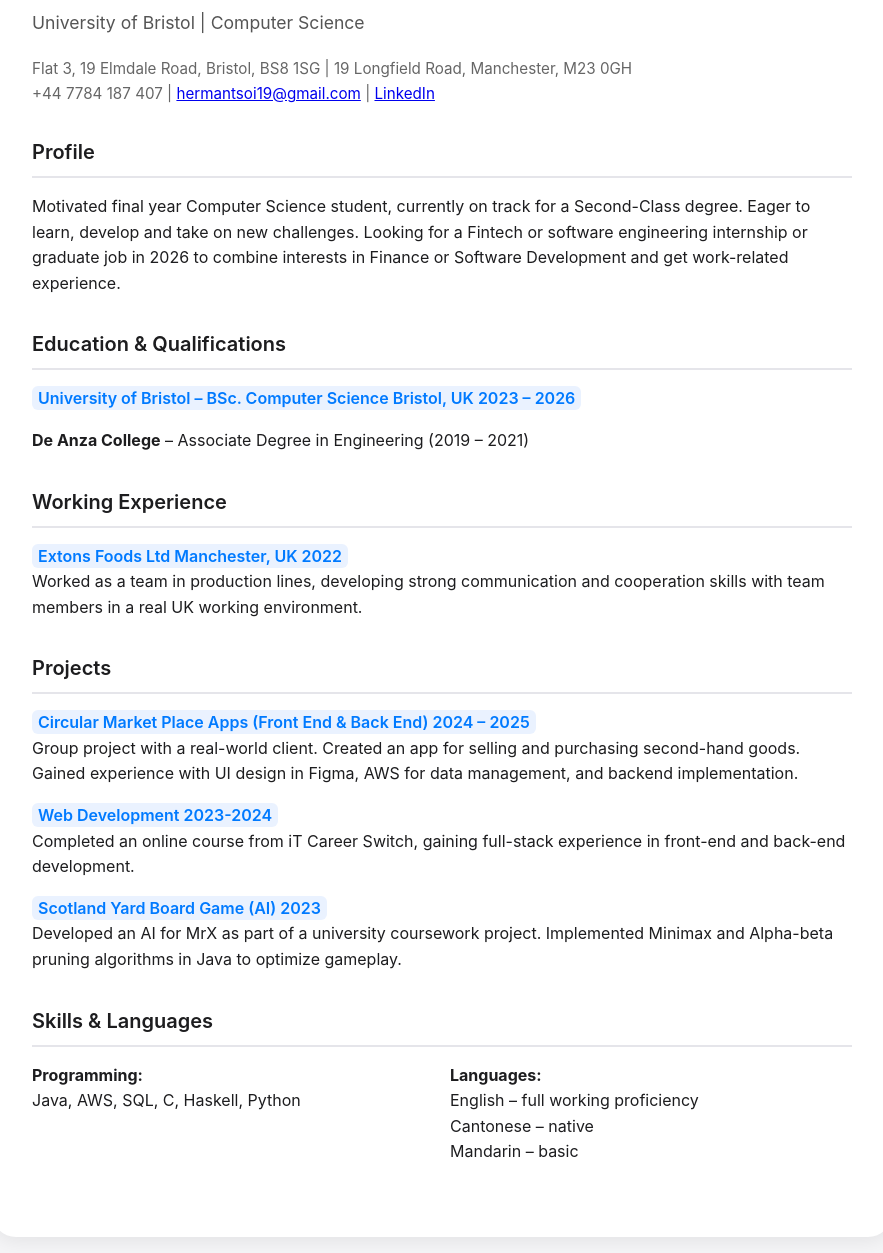
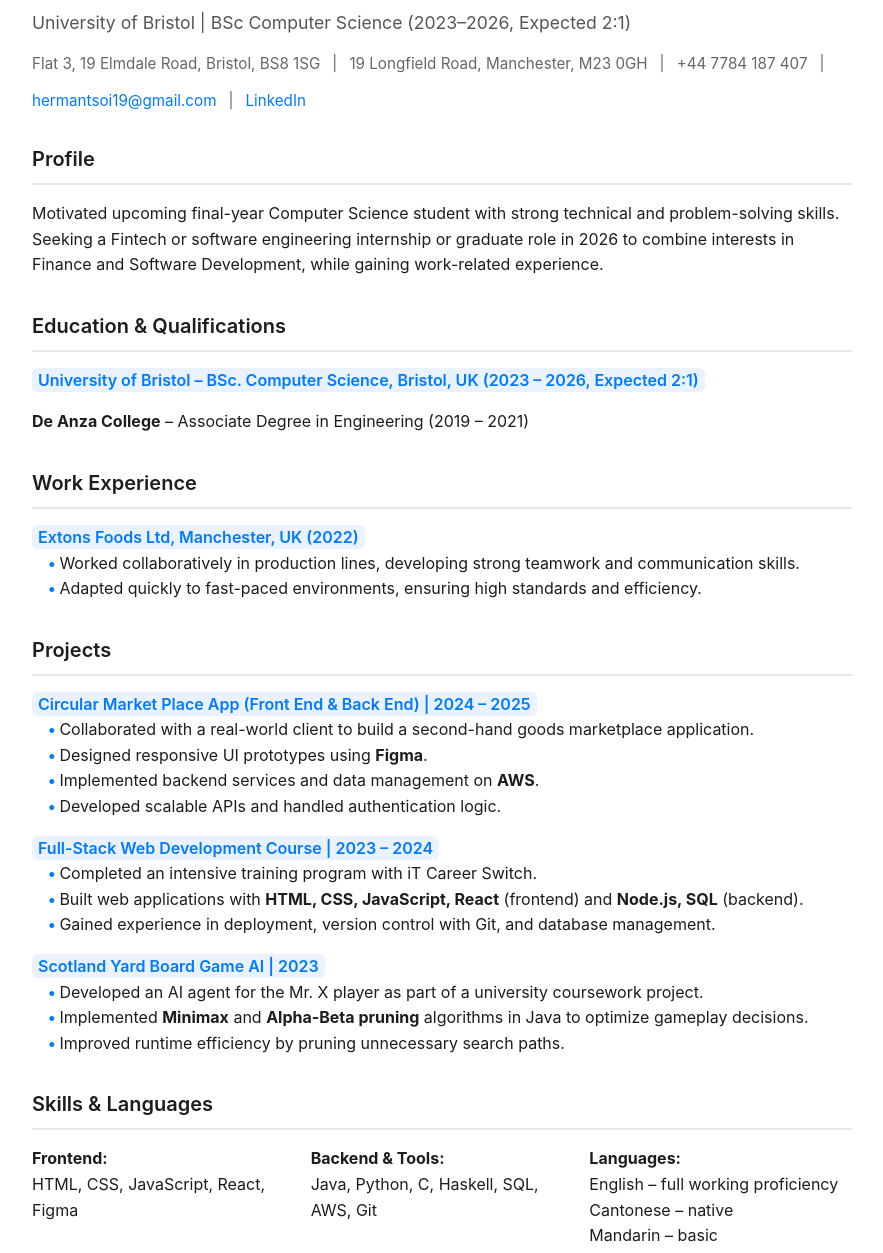
Before and after one commit to tsoiHerman/hermantsoi.github.io, a plain HTML site: page index.html in a window 1280 px wide. Shown: the part 127-1380 px from the top of the page, without its empty margins (198-1081 px from the left). Drawn offline with Linux system fonts and the light colour scheme.

Commit message:
Update index.html

```diff
--- a/index.html
+++ b/index.html
@@ -31,13 +31,19 @@
     .subtitle {
       font-size: 1.1rem;
       color: #555;
-      margin-bottom: 20px;
+      margin-bottom: 15px;
     }
     .contact {
       font-size: 0.95rem;
       color: #666;
+      display: flex;
+      flex-wrap: wrap;
+      gap: 12px;
       margin-bottom: 30px;
     }
+    .contact a { color: #007aff; text-decoration: none; }
+    .contact a:hover { text-decoration: underline; }
+
     .section {
       margin-bottom: 32px;
     }
@@ -49,21 +55,14 @@
       margin-bottom: 16px;
       color: #1d1d1f;
     }
-    ul { list-style: none; }
+    ul { list-style: none; padding-left: 16px; }
     ul li::before {
       content: "• ";
       color: #007aff; /* Apple blue accent */
       font-weight: bold;
     }
-    .job, .project, .edu {
-      margin-bottom: 16px;
-    }
+    .job, .project, .edu { margin-bottom: 16px; }
     strong { color: #1d1d1f; }
-    .skills-grid {
-      display: grid;
-      grid-template-columns: 1fr 1fr;
-      gap: 16px;
-    }
     .highlight {
       background: #eaf2ff;
       color: #007aff;
@@ -71,9 +70,23 @@
       padding: 2px 6px;
       border-radius: 6px;
     }
+    .skills-grid {
+      display: grid;
+      grid-template-columns: 1fr 1fr 1fr;
+      gap: 16px;
+    }
+
+    /* Responsive */
     @media (max-width: 600px) {
       body { padding: 20px; }
       .skills-grid { grid-template-columns: 1fr; }
+    }
+
+    /* Print styles */
+    @media print {
+      body { background: #fff; padding: 0; }
+      .container { box-shadow: none; border-radius: 0; padding: 20px; }
+      a { color: black; text-decoration: none; }
     }
   </style>
 </head>
@@ -81,38 +94,41 @@
   <div class="container">
     <!-- Header -->
     <h1>Herman Tsoi</h1>
-    <p class="subtitle">University of Bristol | Computer Science</p>
-    <p class="contact">
-  Flat 3, 19 Elmdale Road, Bristol, BS8 1SG | 19 Longfield Road, Manchester, M23 0GH<br>
-  +44 7784 187 407 | <a href="mailto:hermantsoi19@gmail.com">hermantsoi19@gmail.com</a> |
-  <a href="https://www.linkedin.com/in/herman-tsoi-aa85b5229/" target="_blank">LinkedIn</a>
-    </p>
-
+    <p class="subtitle">University of Bristol | BSc Computer Science (2023–2026, Expected 2:1)</p>
+    <div class="contact">
+      <span>Flat 3, 19 Elmdale Road, Bristol, BS8 1SG</span> |
+      <span>19 Longfield Road, Manchester, M23 0GH</span> |
+      <span>+44 7784 187 407</span> |
+      <a href="mailto:hermantsoi19@gmail.com">hermantsoi19@gmail.com</a> |
+      <a href="https://www.linkedin.com/in/herman-tsoi-aa85b5229/" target="_blank" rel="noopener noreferrer">LinkedIn</a>
+    </div>
 
     <!-- Profile -->
     <div class="section">
       <h2>Profile</h2>
       <p>
-        Motivated final year Computer Science student, currently on track for a Second-Class degree.
-        Eager to learn, develop and take on new challenges. Looking for a Fintech or software engineering internship
-        or graduate job in 2026 to combine interests in Finance or Software Development and get work-related experience.
+        Motivated upcoming final-year Computer Science student with strong technical and problem-solving skills.
+        Seeking a Fintech or software engineering internship or graduate role in 2026 to combine interests in
+        Finance and Software Development, while gaining work-related experience.
       </p>
     </div>
 
     <!-- Education -->
     <div class="section">
       <h2>Education & Qualifications</h2>
-      <div class="edu"><span class="highlight">University of Bristol – BSc. Computer Science Bristol, UK 2023 – 2026</span></div>
+      <div class="edu"><span class="highlight">University of Bristol – BSc. Computer Science, Bristol, UK (2023 – 2026, Expected 2:1)</span></div>
       <div class="edu"><strong>De Anza College</strong> – Associate Degree in Engineering (2019 – 2021)</div>
     </div>
 
     <!-- Experience -->
     <div class="section">
-      <h2>Working Experience</h2>
+      <h2>Work Experience</h2>
       <div class="job">
-        <span class="highlight">Extons Foods Ltd Manchester, UK 2022</span><br>
-        Worked as a team in production lines, developing strong communication and cooperation skills
-        with team members in a real UK working environment.
+        <span class="highlight">Extons Foods Ltd, Manchester, UK (2022)</span>
+        <ul>
+          <li>Worked collaboratively in production lines, developing strong teamwork and communication skills.</li>
+          <li>Adapted quickly to fast-paced environments, ensuring high standards and efficiency.</li>
+        </ul>
       </div>
     </div>
 
@@ -120,18 +136,31 @@
     <div class="section">
       <h2>Projects</h2>
       <div class="project">
-        <span class="highlight">Circular Market Place Apps (Front End & Back End) 2024 – 2025</span><br>
-        Group project with a real-world client. Created an app for selling and purchasing second-hand goods.
-        Gained experience with UI design in Figma, AWS for data management, and backend implementation.
+        <span class="highlight">Circular Market Place App (Front End & Back End) | 2024 – 2025</span>
+        <ul>
+          <li>Collaborated with a real-world client to build a second-hand goods marketplace application.</li>
+          <li>Designed responsive UI prototypes using <strong>Figma</strong>.</li>
+          <li>Implemented backend services and data management on <strong>AWS</strong>.</li>
+          <li>Developed scalable APIs and handled authentication logic.</li>
+        </ul>
       </div>
+
       <div class="project">
-        <span class="highlight">Web Development 2023-2024</span><br>
-        Completed an online course from iT Career Switch, gaining full-stack experience in front-end and back-end development.
+        <span class="highlight">Full-Stack Web Development Course | 2023 – 2024</span>
+        <ul>
+          <li>Completed an intensive training program with iT Career Switch.</li>
+          <li>Built web applications with <strong>HTML, CSS, JavaScript, React</strong> (frontend) and <strong>Node.js, SQL</strong> (backend).</li>
+          <li>Gained experience in deployment, version control with Git, and database management.</li>
+        </ul>
       </div>
+
       <div class="project">
-        <span class="highlight">Scotland Yard Board Game (AI) 2023</span><br>
-        Developed an AI for MrX as part of a university coursework project.
-        Implemented Minimax and Alpha-beta pruning algorithms in Java to optimize gameplay.
+        <span class="highlight">Scotland Yard Board Game AI | 2023</span>
+        <ul>
+          <li>Developed an AI agent for the Mr. X player as part of a university coursework project.</li>
+          <li>Implemented <strong>Minimax</strong> and <strong>Alpha-Beta pruning</strong> algorithms in Java to optimize gameplay decisions.</li>
+          <li>Improved runtime efficiency by pruning unnecessary search paths.</li>
+        </ul>
       </div>
     </div>
 
@@ -140,8 +169,12 @@
       <h2>Skills & Languages</h2>
       <div class="skills-grid">
         <div>
-          <strong>Programming:</strong><br>
-          Java, AWS, SQL, C, Haskell, Python
+          <strong>Frontend:</strong><br>
+          HTML, CSS, JavaScript, React, Figma
+        </div>
+        <div>
+          <strong>Backend & Tools:</strong><br>
+          Java, Python, C, Haskell, SQL, AWS, Git
         </div>
         <div>
           <strong>Languages:</strong><br>
```
